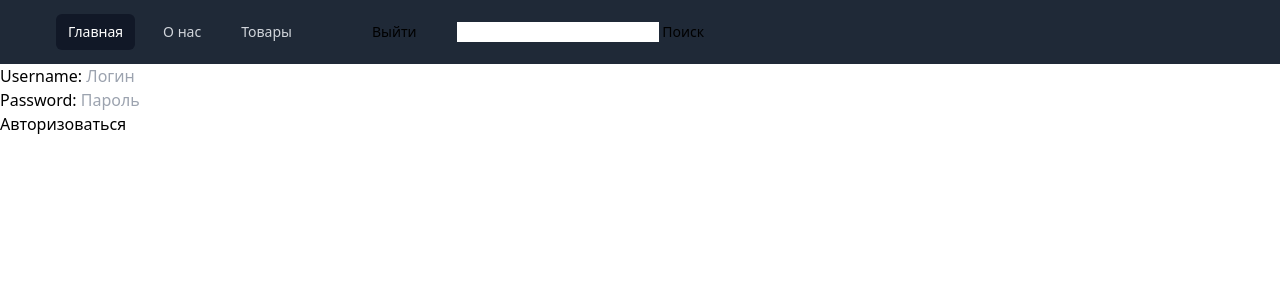
After one commit to Ballofmoss/Django-practice, a Django app: page /register/login in a window 1280 px wide. The commit adds this page. Shown: the top 300 px of the page. Run offline with Django 5.2, Linux system fonts and the light colour scheme; some libraries are stand-ins or nearby versions.

Commit message:
practice12

```diff
--- a/account/forms.py
+++ b/account/forms.py
@@ -1,5 +1,5 @@
 from django import forms
-from django.contrib.auth.forms import UserCreationForm
+from django.contrib.auth.forms import UserCreationForm, AuthenticationForm
 from django.core.validators import RegexValidator
 from django.contrib.auth.models import User
 
@@ -62,3 +62,43 @@ class RegisterForm(UserCreationForm):
 
         model = User
         fields = ['username', 'email', 'password1', 'password2']
+
+class LoginForm(AuthenticationForm):
+    username = forms.CharField(
+        max_length=254,
+        widget = forms.TextInput(
+        attrs={
+            'autocomplete': 'text',
+            'placeholder': 'Логин',
+            }
+        ),
+        required=False
+    )
+    password = forms.CharField(
+        widget = forms.PasswordInput(
+            attrs={
+                "autocomplete": "current-password",
+                'placeholder': 'Пароль'
+            }
+        ),
+        required=False
+    )
+
+    error_messages = {
+        "invalid_login": (
+            "Введите логин и пароль правильно"
+        ),
+    }
+
+    def clean_password(self):
+        password = self.cleaned_data['password']
+        if password == '':
+            raise forms.ValidationError('Введите пароль', code='invalid')
+        return password
+    def clean_username(self):
+        username = self.cleaned_data['username']
+        if username == '':
+            raise forms.ValidationError('Введите логин', code='invalid')
+        if not User.objects.filter(username=username):
+            raise forms.ValidationError('Такого пользователя не существует', code='invalid')
+        return username
--- a/account/urls.py
+++ b/account/urls.py
@@ -1,6 +1,8 @@
 from django.urls import path
-from .views import register
+from .views import register, login_user, logout_user
 
 urlpatterns = [
     path('', register, name='register'),
+    path('login', login_user, name='login'),
+    path('logout', logout_user, name ='logout' ),
 ]
--- a/account/views.py
+++ b/account/views.py
@@ -1,9 +1,11 @@
 from django.shortcuts import render, redirect
-from django.contrib.auth import login, authenticate
-from .forms import RegisterForm
+from django.contrib.auth import login, authenticate, logout
+from .forms import RegisterForm, LoginForm
 from django.http import HttpRequest
 from django.contrib.auth.models import User
 
+# jaba
+# -BeM8GueMJ
 def register(request:HttpRequest):
     if request.method == 'POST':
         form = RegisterForm(request.POST)
@@ -20,3 +22,21 @@ def register(request:HttpRequest):
             'title': 'Регистрация',
             'form': form,
         })
+
+def login_user(request:HttpRequest):
+    if request.method == 'POST':
+        form = LoginForm(request, data=request.POST)
+        if form.is_valid():
+            user = form.get_user()
+            if user is not None:
+                login(request, user)
+                return redirect('home')
+    else:
+        form = LoginForm()
+    return render(request, 'login.html', context={
+        'title': 'Авторизация',
+        'form': form,
+    })
+def logout_user(request:HttpRequest):
+        logout(request)
+        return redirect('home')
--- a/core/urls.py
+++ b/core/urls.py
@@ -30,6 +30,8 @@ urlpatterns = [
     path('library/', include('library.urls')),
     path('kitchenware/', include('kitchenware.urls')),
     path('register/', include('account.urls')),
+    path('authorise/', include('account.urls')),
+
 ]
 
 if settings.DEBUG:
--- a/templates/base.html
+++ b/templates/base.html
@@ -19,7 +19,18 @@
                       <a href="{% url 'home' %}" class="rounded-md bg-gray-900 px-3 py-2 text-sm font-medium text-white" aria-current="page">Главная</a>
                       <a href="{% url 'about' %}" class="rounded-md px-3 py-2 text-sm font-medium text-gray-300 hover:bg-gray-700 hover:text-white">О нас</a>
                       <a href="{% url 'products' %}" class="rounded-md px-3 py-2 text-sm font-medium text-gray-300 hover:bg-gray-700 hover:text-white">Товары</a>
-                      <div>
+                    {% if request.user %}
+                     <a class="rounded-md px-3 py-2 text-sm font-medium text-gray-300 hover:bg-gray-700 hover:text-white">
+                      {{request.user.username}}
+                      </a>
+                      <div class="rounded-md px-3 py-2 text-sm font-medium  hover:bg-gray-700 hover:text-white">
+                        <form action="{% url 'logout'%}">
+                          <button type="submit">Выйти</button>
+                        </form>
+                      </div>
+                    {%endif%}
+
+                      <div class="rounded-md px-3 py-2 text-sm font-medium  hover:bg-gray-700 hover:text-white">
                        <form action="{% url 'search'%}">
                         <input type="text" name="search">
                         <button type="submit">Поиск</button>
--- /dev/null
+++ b/templates/login.html
@@ -0,0 +1,9 @@
+{% extends "base.html" %}
+
+{% block content %}
+<form action="{% url 'login' %}" method="post">
+    {% csrf_token %}
+    {{ form.as_p }}
+    <button type="submit">Авторизоваться</button>
+</form>
+{% endblock %}
```
Also changed, not shown: Вопросы.txt (+7 -2 lines), db.sqlite3.
